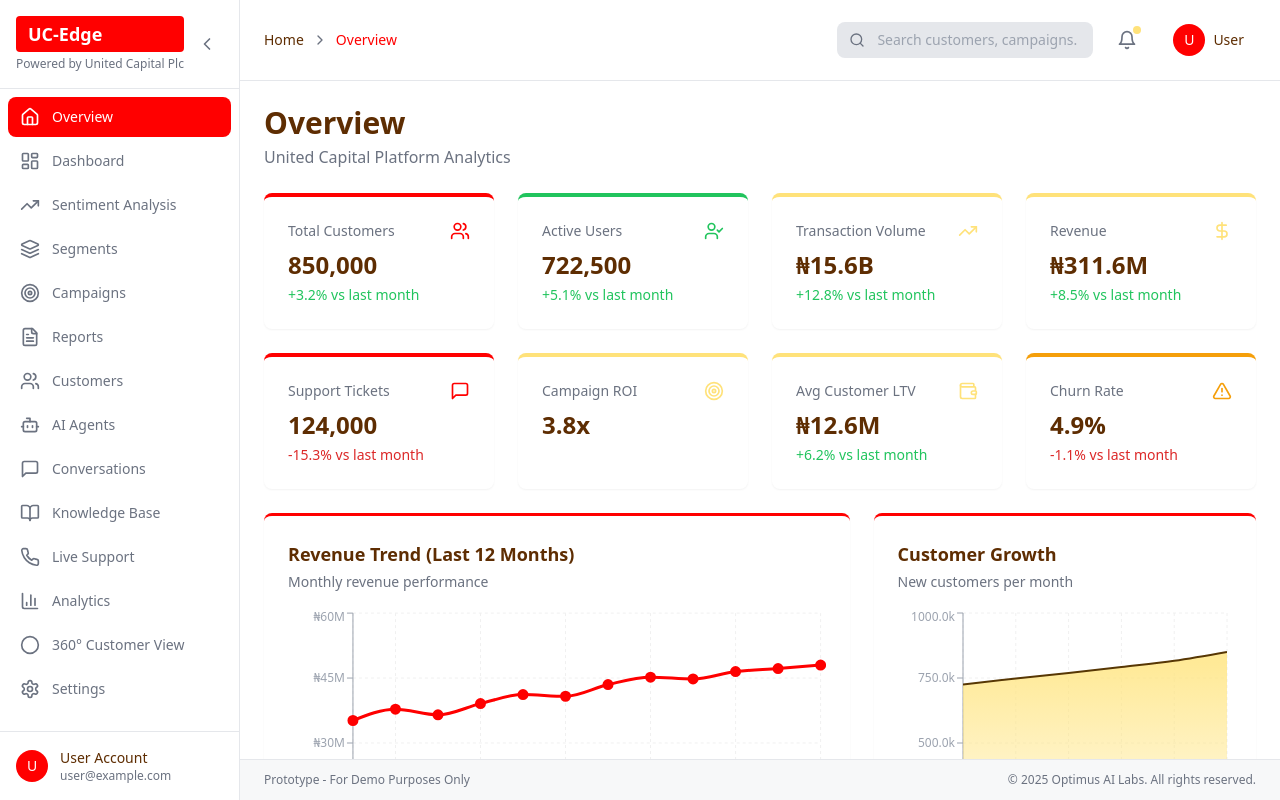
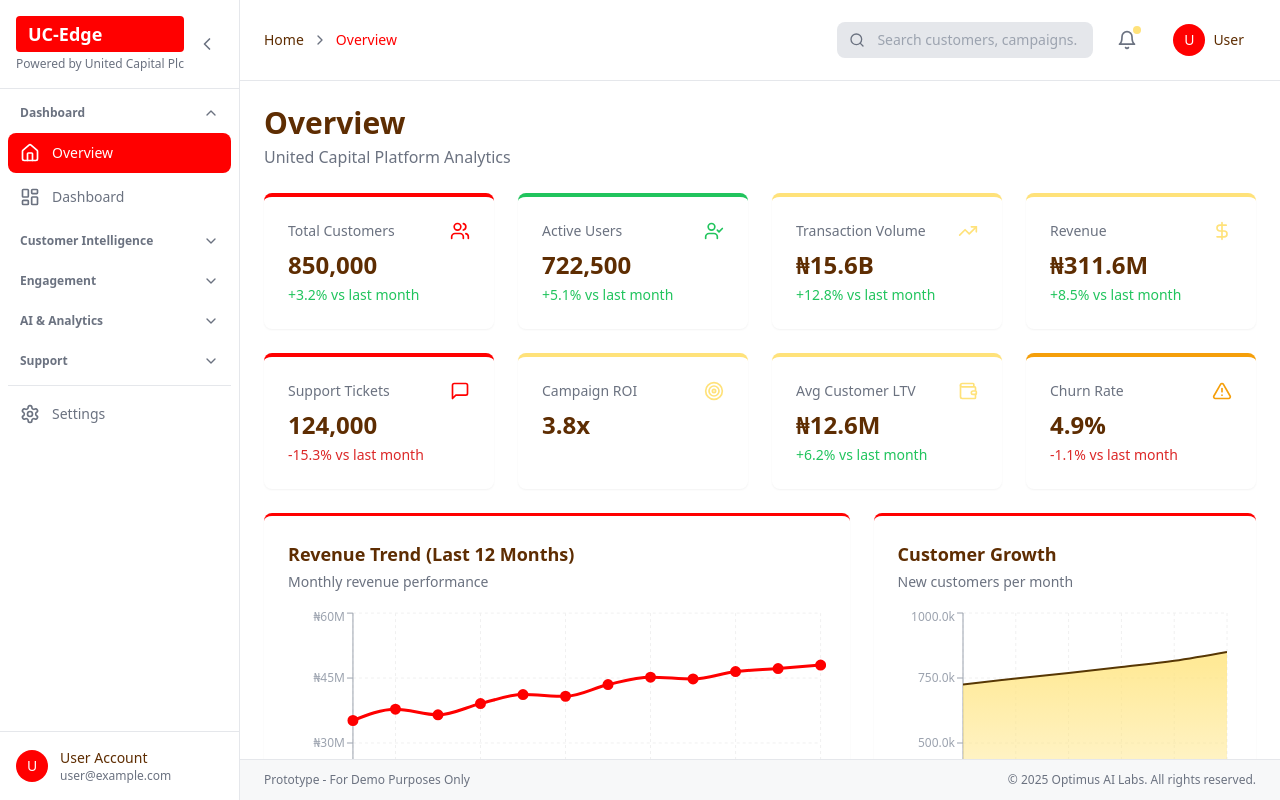
Before and after one commit to Hrhcoolshegs/ucedge, a React (Vite) app: page /#/login in a window 1280 px wide. Both pictures are taken after typing "name@example.com", "Sample123" into the empty fields and a click on the button "Sign In to Dashboard". Built offline with nearby package versions, Linux system fonts and the light colour scheme; the HTML template or start-up script is replaced by a standard one.

Commit message:
Refactor sidebar navigation

```diff
--- a/src/components/layout/Sidebar.tsx
+++ b/src/components/layout/Sidebar.tsx
@@ -1,35 +1,76 @@
 import { NavLink } from 'react-router-dom';
 import {
-  Home, LayoutDashboard, TrendingUp, Target, FileText, Users,
+  Home, LayoutDashboard, TrendingUp, Target, Users,
   Bot, MessageSquare, BookOpen, Phone, BarChart3, Circle,
-  Settings, ChevronLeft, ChevronRight, Layers
+  Settings, ChevronLeft, ChevronRight, Layers, ChevronDown
 } from 'lucide-react';
 import { cn } from '@/lib/utils';
 import { useState } from 'react';
 
-const navItems = [
+const menuGroups = [
+  {
+    label: 'Dashboard',
+    items: [
       { icon: Home, label: 'Overview', path: '/overview' },
       { icon: LayoutDashboard, label: 'Dashboard', path: '/dashboard' },
-  { icon: TrendingUp, label: 'Sentiment Analysis', path: '/sentiment-analysis' },
+    ]
+  },
+  {
+    label: 'Customer Intelligence',
+    items: [
       { icon: Layers, label: 'Segments', path: '/segments' },
+      { icon: Users, label: 'Customers', path: '/customers' },
+      { icon: Circle, label: '360° View', path: '/customer-360' },
+    ]
+  },
+  {
+    label: 'Engagement',
+    items: [
       { icon: Target, label: 'Campaigns', path: '/campaigns' },
-  { icon: FileText, label: 'Reports', path: '/reports' },
-  { icon: Users, label: 'Customers', path: '/customers' },
+      { icon: TrendingUp, label: 'Sentiment', path: '/sentiment-analysis' },
+    ]
+  },
+  {
+    label: 'AI & Analytics',
+    items: [
       { icon: Bot, label: 'AI Agents', path: '/ai-agents' },
+      { icon: BarChart3, label: 'Analytics', path: '/analytics' },
+    ]
+  },
+  {
+    label: 'Support',
+    items: [
       { icon: MessageSquare, label: 'Conversations', path: '/conversations' },
       { icon: BookOpen, label: 'Knowledge Base', path: '/knowledge' },
       { icon: Phone, label: 'Live Support', path: '/support' },
-  { icon: BarChart3, label: 'Analytics', path: '/analytics' },
-  { icon: Circle, label: '360° Customer View', path: '/customer-360' },
+    ]
+  }
+];
+
+const standaloneItems = [
   { icon: Settings, label: 'Settings', path: '/settings' },
 ];
 
 export const Sidebar = () => {
   const [collapsed, setCollapsed] = useState(false);
+  const [openGroups, setOpenGroups] = useState<Record<string, boolean>>({
+    'Dashboard': true,
+    'Customer Intelligence': false,
+    'Engagement': false,
+    'AI & Analytics': false,
+    'Support': false,
+  });
+
+  const toggleGroup = (label: string) => {
+    setOpenGroups(prev => ({
+      ...prev,
+      [label]: !prev[label]
+    }));
+  };
 
   return (
     <div className={cn(
-      'bg-white border-r border-border h-screen flex flex-col transition-all duration-300',
+      'bg-background border-r border-border h-screen flex flex-col transition-all duration-300',
       collapsed ? 'w-20' : 'w-60'
     )}>
       {/* Header */}
@@ -37,7 +78,7 @@ export const Sidebar = () => {
         <div className="flex items-center justify-between">
           {!collapsed && (
             <div>
-              <div className="bg-primary text-white px-3 py-1 rounded font-bold text-lg">
+              <div className="bg-primary text-primary-foreground px-3 py-1 rounded font-bold text-lg">
                 UC-Edge
               </div>
               <p className="text-xs text-muted-foreground mt-1">Powered by United Capital Plc</p>
@@ -58,17 +99,61 @@ export const Sidebar = () => {
 
       {/* Navigation */}
       <nav className="flex-1 overflow-y-auto p-2">
+        <div className="space-y-2">
+          {/* Collapsible Menu Groups */}
+          {menuGroups.map((group) => (
+            <div key={group.label} className="space-y-1">
+              {!collapsed && (
+                <button
+                  onClick={() => toggleGroup(group.label)}
+                  className="w-full flex items-center justify-between px-3 py-2 text-xs font-semibold text-muted-foreground hover:text-foreground transition-colors"
+                >
+                  <span>{group.label}</span>
+                  <ChevronDown
+                    className={cn(
+                      "h-4 w-4 transition-transform",
+                      openGroups[group.label] ? "rotate-180" : ""
+                    )}
+                  />
+                </button>
+              )}
+
+              {(collapsed || openGroups[group.label]) && (
                 <div className="space-y-1">
-          {navItems.map((item) => (
+                  {group.items.map((item) => (
                     <NavLink
                       key={item.path}
                       to={item.path}
                       className={({ isActive }) => cn(
                         'flex items-center gap-3 px-3 py-2.5 rounded-lg transition-colors',
                         isActive
-                  ? 'bg-primary text-white'
+                          ? 'bg-primary text-primary-foreground'
                           : 'text-muted-foreground hover:bg-muted hover:text-foreground'
                       )}
+                      title={collapsed ? item.label : undefined}
+                    >
+                      <item.icon className="h-5 w-5 flex-shrink-0" />
+                      {!collapsed && <span className="text-sm font-medium">{item.label}</span>}
+                    </NavLink>
+                  ))}
+                </div>
+              )}
+            </div>
+          ))}
+
+          {/* Standalone Items */}
+          {!collapsed && <div className="h-px bg-border my-2" />}
+          {standaloneItems.map((item) => (
+            <NavLink
+              key={item.path}
+              to={item.path}
+              className={({ isActive }) => cn(
+                'flex items-center gap-3 px-3 py-2.5 rounded-lg transition-colors',
+                isActive
+                  ? 'bg-primary text-primary-foreground'
+                  : 'text-muted-foreground hover:bg-muted hover:text-foreground'
+              )}
+              title={collapsed ? item.label : undefined}
             >
               <item.icon className="h-5 w-5 flex-shrink-0" />
               {!collapsed && <span className="text-sm font-medium">{item.label}</span>}
@@ -81,7 +166,7 @@ export const Sidebar = () => {
       {!collapsed && (
         <div className="p-4 border-t border-border">
           <div className="flex items-center gap-3">
-            <div className="w-8 h-8 rounded-full bg-primary text-white flex items-center justify-center text-sm font-medium">
+            <div className="w-8 h-8 rounded-full bg-primary text-primary-foreground flex items-center justify-center text-sm font-medium">
               U
             </div>
             <div className="flex-1 min-w-0">
```
Lines whose indentation alone changed are shown as unchanged.
